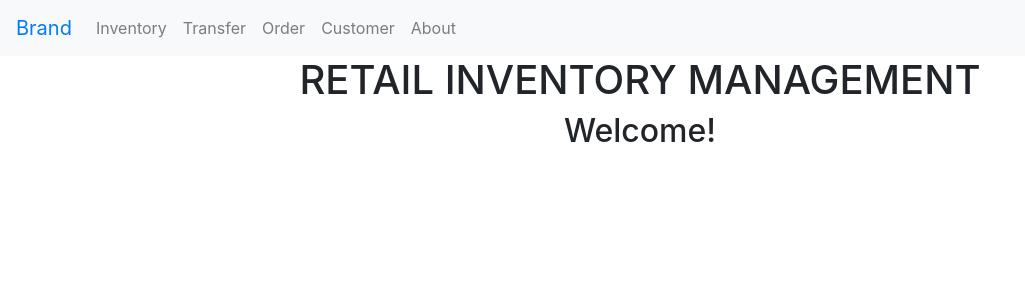
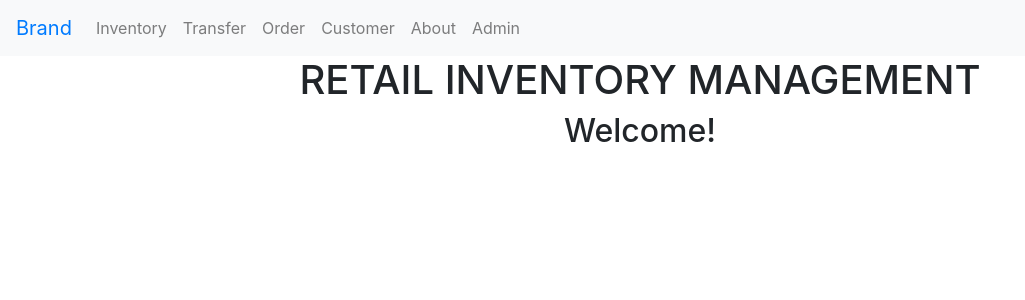
Before and after one commit to owen95t/InventoryManagementSystem, a Vue app in the folder frontend/: page / in a window 1280 px wide. Shown: the top 300 px of the page, without its empty margins (0-1025 px from the left). Built offline with nearby package versions, Linux system fonts and the light colour scheme.

Commit message:
minor updates to VIEW for POST/UPDATE

```diff
--- a/frontend/src/App.vue
+++ b/frontend/src/App.vue
@@ -12,6 +12,7 @@
           <b-nav-item to="/ordermenu">Order</b-nav-item>
           <b-nav-item to="/customermenu">Customer</b-nav-item>
           <b-nav-item to="/about">About</b-nav-item>
+          <b-nav-item to="/admin">Admin</b-nav-item>
         </b-navbar-nav>
       </b-collapse>
 
--- a/frontend/src/router/index.js
+++ b/frontend/src/router/index.js
@@ -37,6 +37,16 @@ const routes = [
     path: '/customermenu',
     name: 'Customer Menu',
     component: () => import('../views/CustomerMenu')
+  },
+  {
+    path: '/admin',
+    name: 'Admin',
+    component: () => import('../views/Admin')
+  },
+  {
+    path: '/admin/item',
+    name: 'Item',
+    component: () => import('../views/adminView/Item')
   }
 ]
 
--- /dev/null
+++ b/frontend/src/views/Admin.vue
@@ -0,0 +1,19 @@
+<template>
+  <div>
+    <h1>ADMIN PAGE</h1>
+    <h3>Post here</h3>
+    <ul>
+      <li><router-link to="/item">Item Add</router-link></li>
+    </ul>
+  </div>
+</template>
+
+<script>
+export default {
+  name: "Admin"
+}
+</script>
+
+<style scoped>
+
+</style>
--- a/frontend/src/views/TransferMenu.vue
+++ b/frontend/src/views/TransferMenu.vue
@@ -152,7 +152,7 @@ export default {
           }
         }).catch((error) => {
           if (error.response) {
-            console.log('SEARCH ERROR')
+            console.log('getSEARCH ERROR')
             console.log(error.response)
             console.log(error.response.data)
           }
--- /dev/null
+++ b/frontend/src/views/adminView/Item.vue
@@ -0,0 +1,15 @@
+<template>
+  <div>
+
+  </div>
+</template>
+
+<script>
+export default {
+name: "Item"
+}
+</script>
+
+<style scoped>
+
+</style>
```
